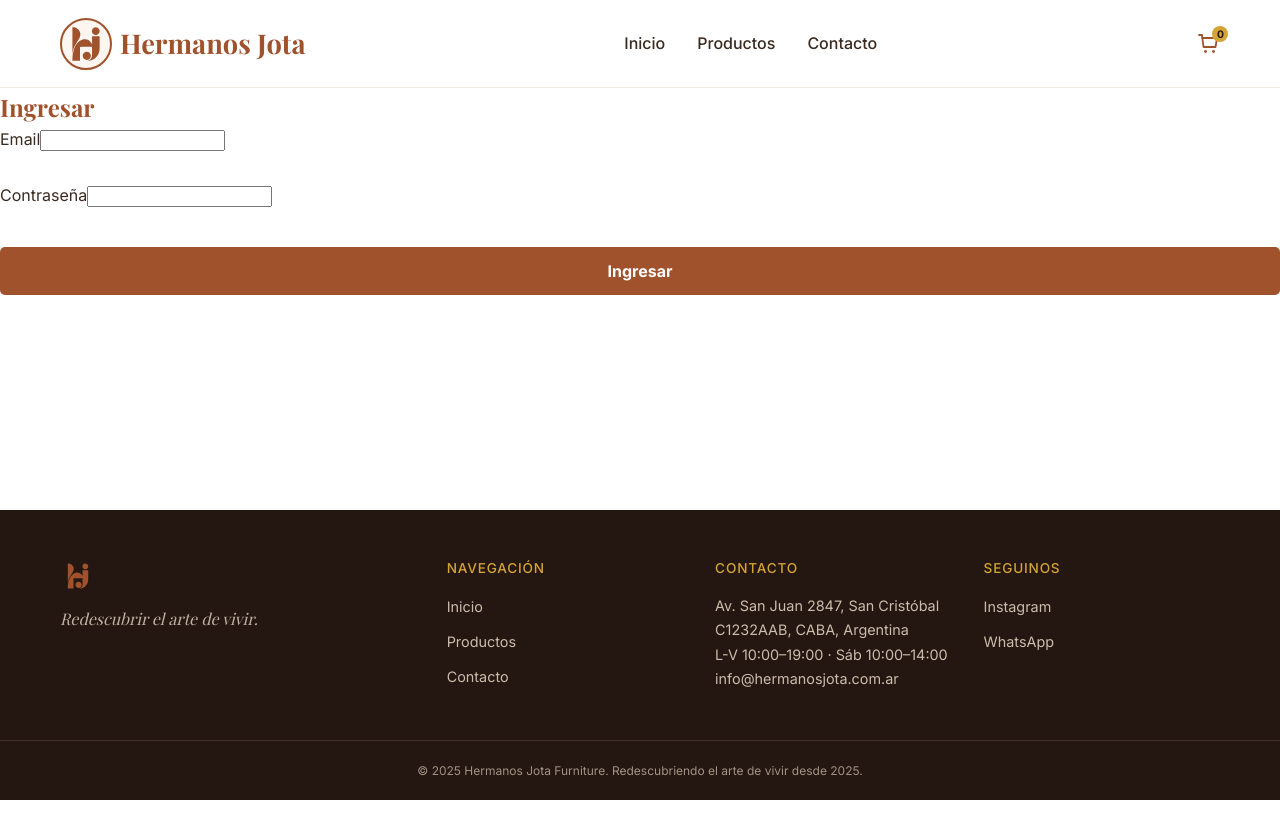
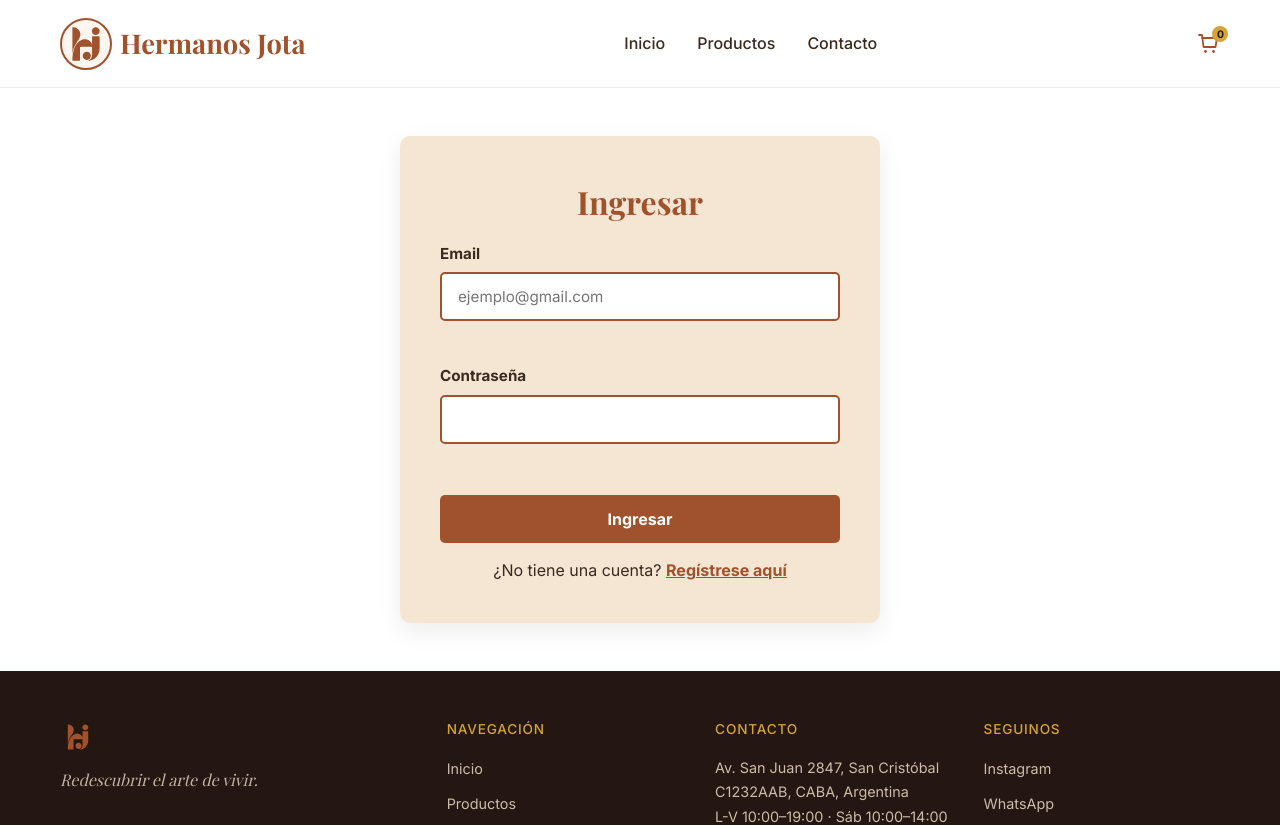
Before and after one commit to LucianoMaciel10/Muebleria-Hermanos-Jota, a React (Vite) app in the folder client/: page /login in a window 1280 px wide. Shown: the top 825 px of the page. Before the commit the page ends 800 px from the top, so only its background shows below. Built offline with nearby package versions, Linux system fonts and the light colour scheme; no server answers.

Commit message:
style: añade estilos a formularios de registro e inicio de sesión

```diff
--- a/client/src/pages/Login.jsx
+++ b/client/src/pages/Login.jsx
@@ -1,5 +1,5 @@
 import { useState } from 'react';
-import { useNavigate, useLocation } from 'react-router-dom';
+import { useNavigate, useLocation, Link } from 'react-router-dom';
 import { useAuth } from '../context/AuthContext.jsx';
 import toast from 'react-hot-toast';
 
@@ -62,14 +62,15 @@ export default function Login() {
   }
 
   return (
-    <section className="pagina-login">
-      <h1 className="login">Ingresar</h1>
-      <form onSubmit={handleSubmit} className="formulario-login" noValidate>
+    <section className="pagina-auth">
+      <h1 className="form-title">Ingresar</h1>
+      <form onSubmit={handleSubmit} className="auth-form" noValidate>
         <label htmlFor="email">Email</label>
         <input
           type="email"
           id="email"
           name="email"
+          placeholder="ejemplo@gmail.com"
           autoComplete="email"
           required
           aria-invalid={Boolean(errores.email)}
@@ -104,6 +105,9 @@ export default function Login() {
         <button type="submit" className="enviar-form">
           Ingresar
         </button>
+        <p>
+          ¿No tiene una cuenta? <Link to="/registro">Regístrese aquí</Link>
+        </p>
       </form>
     </section>
   );
--- a/client/src/styles.css
+++ b/client/src/styles.css
@@ -1887,6 +1887,88 @@ button {
   background-color: #8a4425;
 }
 
+.pagina-auth {
+  display: flex;
+  flex-direction: column;
+  gap: 0.4rem;
+  width: calc(100% - 2rem);
+  max-width: 480px;
+  margin: 3rem auto;
+  padding: 2.5rem;
+  background: var(--color-alabastro);
+  border-radius: var(--radius);
+  box-shadow: var(--shadow);
+  box-sizing: border-box;
+  font-family: var(--font-body);
+}
+
+.pagina-auth .form-title {
+  margin: 0 0 0.5rem;
+  color: var(--color-siena);
+  font-family: var(--font-heading);
+  font-size: 2rem;
+  text-align: center;
+}
+
+.auth-form {
+  display: flex;
+  flex-direction: column;
+  gap: 0.4rem;
+}
+
+.auth-form label {
+  color: var(--color-text);
+  font-size: 0.95rem;
+  font-weight: 600;
+}
+
+.auth-form input {
+  width: 100%;
+  padding: 0.8rem 1rem;
+  border: 2px solid var(--color-siena);
+  border-radius: calc(var(--radius) / 2);
+  color: var(--color-text);
+  font-family: var(--font-body);
+  font-size: 0.95rem;
+  box-sizing: border-box;
+  transition:
+    border-color var(--transition),
+    box-shadow var(--transition);
+}
+
+.auth-form input:focus {
+  outline: none;
+  border-color: var(--color-siena);
+  box-shadow: 0 0 0 3px rgba(160, 82, 45, 0.2);
+}
+
+.auth-form input[aria-invalid="true"] {
+  border-color: #dc2626;
+  background-color: #fff5f5;
+}
+
+.auth-form p:last-child {
+  margin: 0.5rem 0 0;
+  text-align: center;
+}
+
+.auth-form a {
+  color: var(--color-siena);
+  font-weight: 700;
+  text-decoration: underline;
+}
+
+.auth-form a:hover,
+.auth-form a:focus-visible {
+  color: #8a4425;
+}
+
+@media (max-width: 480px) {
+  .pagina-auth {
+    padding: 1.5rem;
+  }
+}
+
 #root {
   display: flex;
   flex-direction: column;
```
